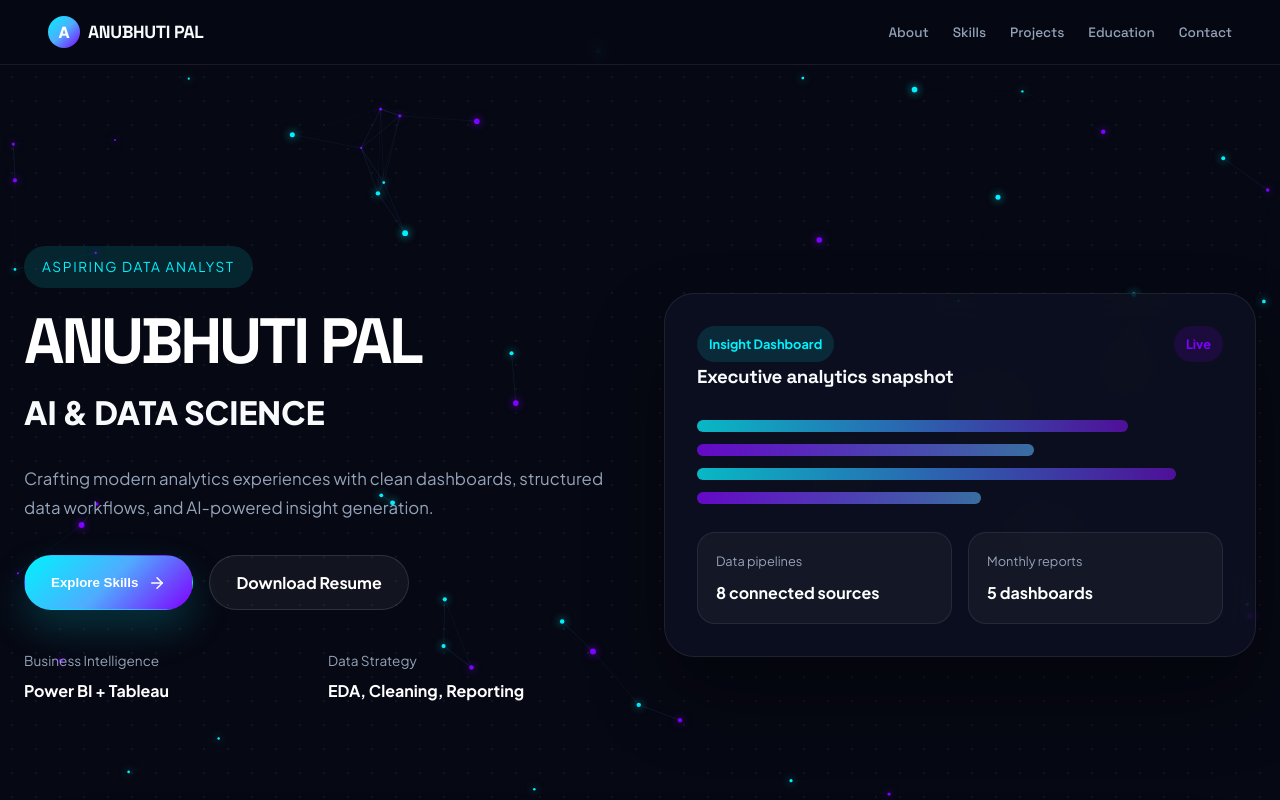
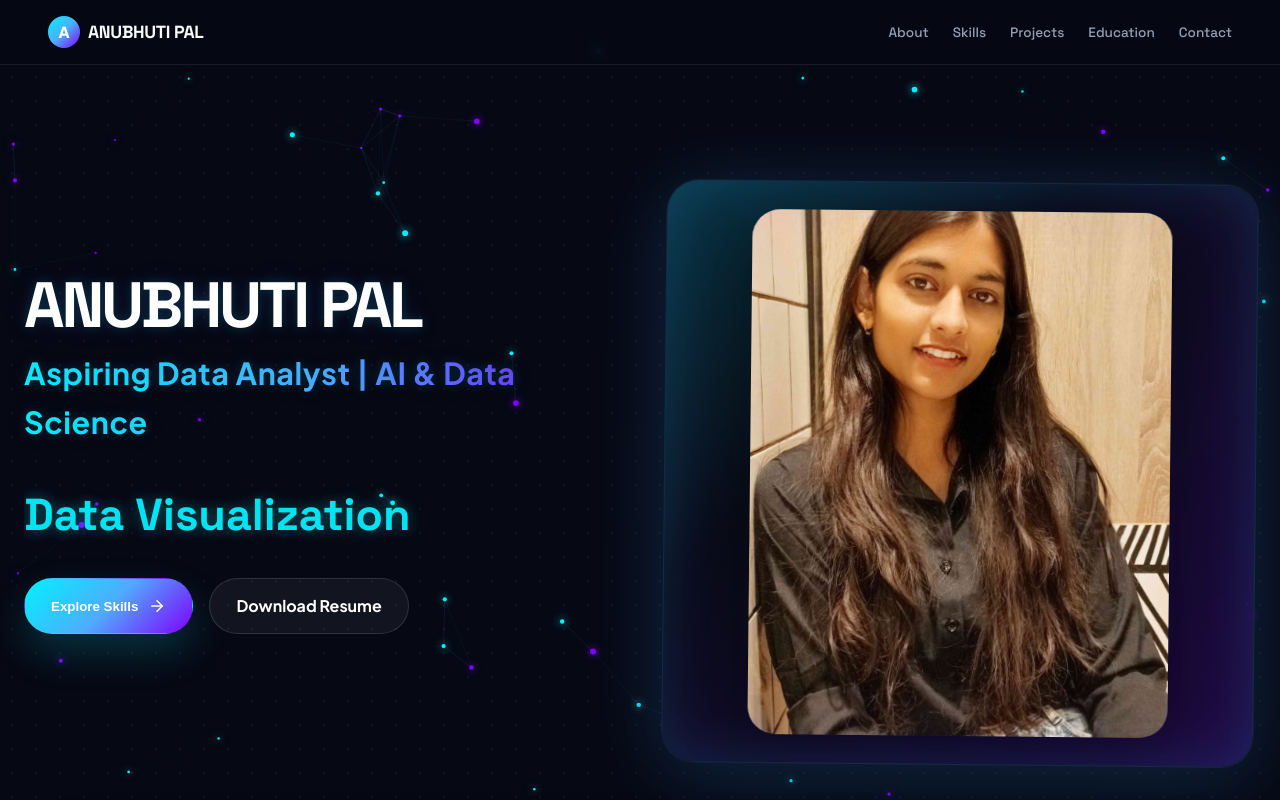
Before and after one commit to Anbhuti/Anubhuti-Portfolio, a React (Vite) app in the folder anubhuti-portfolio/: page / in a window 1280 px wide. Shown: the top 800 px of the page. Built offline with nearby package versions, Linux system fonts and the light colour scheme.

Commit message:
fix deployment

```diff
--- a/anubhuti-portfolio/src/App.jsx
+++ b/anubhuti-portfolio/src/App.jsx
@@ -1043,12 +1043,10 @@ export default function App() {
           <div className="container-max hero-layout" style={{ position: "relative", zIndex: 2 }}>
             <FadeIn delay={0.15}>
               <div className="hero-copy">
-                <span className="hero-pill">Aspiring Data Analyst</span>
                 <h1 className="hero-title">ANUBHUTI PAL</h1>
-                <p className="hero-subtitle">AI & Data Science</p>
-                <p className="hero-text">
-                  Crafting modern analytics experiences with clean dashboards, structured data workflows, and AI-powered insight generation.
-                </p>
+                <p className="hero-subtitle hero-role">Aspiring Data Analyst | AI & Data Science</p>
+
+                <SkillsRotator />
 
                 <div className="hero-actions">
                   <button onClick={() => triggerScrollTo("skills")} className="primary-button">
@@ -1065,46 +1063,13 @@ export default function App() {
                     Download Resume
                   </a>
                 </div>
-
-                <div className="hero-quickstats">
-                  <div>
-                    <span>Business Intelligence</span>
-                    <strong>Power BI + Tableau</strong>
-                  </div>
-                  <div>
-                    <span>Data Strategy</span>
-                    <strong>EDA, Cleaning, Reporting</strong>
-                  </div>
-                </div>
               </div>
             </FadeIn>
 
             <FadeIn delay={0.3}>
-              <div className="hero-visual-card glass-panel">
-                <div className="hero-visual-top">
-                  <div>
-                    <span className="visual-chip">Insight Dashboard</span>
-                    <h3>Executive analytics snapshot</h3>
-                  </div>
-                  <span className="visual-badge">Live</span>
-                </div>
-
-                <div className="chart-preview">
-                  <div className="chart-bar" style={{ width: "82%" }} />
-                  <div className="chart-bar accent" style={{ width: "64%" }} />
-                  <div className="chart-bar" style={{ width: "91%" }} />
-                  <div className="chart-bar accent" style={{ width: "54%" }} />
-                </div>
-
-                <div className="visual-stats-grid">
-                  <div className="visual-stat-card">
-                    <span>Data pipelines</span>
-                    <strong>8 connected sources</strong>
-                  </div>
-                  <div className="visual-stat-card">
-                    <span>Monthly reports</span>
-                    <strong>5 dashboards</strong>
-                  </div>
+              <div className="hero-image-card glass-panel float-anim">
+                <div className="image-frame">
+                  <img src="/profile.jpg" alt="Anubhuti Pal profile" />
                 </div>
               </div>
             </FadeIn>
--- a/anubhuti-portfolio/src/index.css
+++ b/anubhuti-portfolio/src/index.css
@@ -537,13 +537,84 @@ a {
   line-height: 1.4;
 }
 
-.hero-visual-card {
-  padding: 32px;
-  border-radius: 30px;
-  border: 1px solid rgba(255, 255, 255, 0.08);
-  box-shadow: 0 40px 80px rgba(0, 0, 0, 0.32);
-  background: rgba(13, 17, 34, 0.78);
-  backdrop-filter: blur(20px);
+.hero-image-card {
+  display: flex;
+  justify-content: center;
+  align-items: center;
+  padding: 28px;
+  border-radius: 32px;
+  border: 1px solid rgba(79, 172, 254, 0.18);
+  box-shadow: 0 25px 80px rgba(18, 52, 88, 0.35), 0 0 80px rgba(79, 172, 254, 0.12);
+  background: rgba(11, 14, 26, 0.84);
+  backdrop-filter: blur(24px);
+  position: relative;
+  overflow: hidden;
+}
+
+.hero-image-card::before {
+  content: "";
+  position: absolute;
+  inset: -2px;
+  border-radius: 34px;
+  background: linear-gradient(135deg, rgba(0, 242, 254, 0.18), transparent 35%, rgba(127, 0, 255, 0.18));
+  mask: linear-gradient(#fff 0 0);
+  pointer-events: none;
+}
+
+.hero-image-card::after {
+  content: "";
+  position: absolute;
+  inset: 0;
+  border-radius: 32px;
+  box-shadow: inset 0 0 60px rgba(0, 242, 254, 0.12), inset 0 0 100px rgba(127, 0, 255, 0.08);
+  pointer-events: none;
+}
+
+.image-frame {
+  position: relative;
+  width: min(100%, 420px);
+  aspect-ratio: 4 / 5;
+  border-radius: 28px;
+  overflow: hidden;
+  box-shadow: 0 24px 60px rgba(0, 0, 0, 0.35);
+  background: linear-gradient(180deg, rgba(36, 45, 66, 0.95), rgba(10, 14, 28, 0.6));
+}
+
+.image-frame img {
+  width: 100%;
+  height: 100%;
+  object-fit: cover;
+  object-position: center;
+  display: block;
+}
+
+.hero-subtitle.hero-role {
+  font-size: clamp(1.3rem, 2.4vw, 1.9rem);
+  margin-bottom: 32px;
+  font-weight: 700;
+  background: linear-gradient(90deg, var(--color-cyan), var(--color-blue), var(--color-purple));
+  -webkit-background-clip: text;
+  -webkit-text-fill-color: transparent;
+  text-transform: none;
+  letter-spacing: 0.02em;
+}
+
+.hero-title {
+  font-size: clamp(3rem, 5vw, 5.2rem);
+  line-height: 0.92;
+  font-weight: 900;
+  color: #fff;
+  margin-bottom: 14px;
+  letter-spacing: -0.05em;
+}
+
+.hero-image-card.float-anim {
+  animation: float 6s ease-in-out infinite;
+}
+
+.hero-title,
+.hero-subtitle.hero-role {
+  text-shadow: 0 0 12px rgba(0, 242, 254, 0.18), 0 0 28px rgba(127, 0, 255, 0.12);
 }
 
 .hero-visual-top {
```
Also changed, not shown: anubhuti-portfolio/public/profile.jpg (added).
